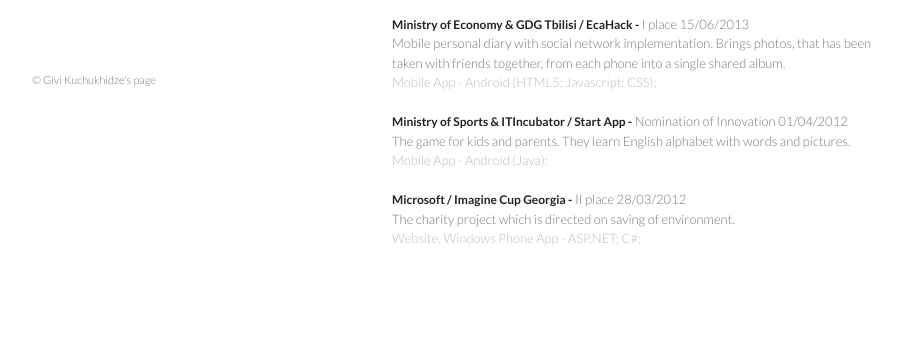
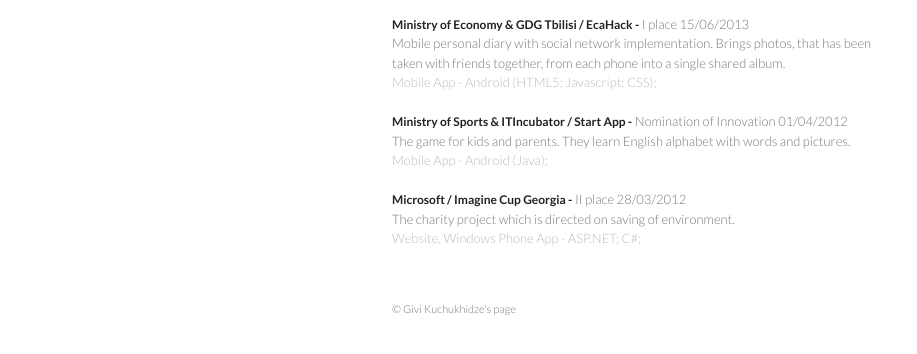
Before and after one commit to givik/givik.github.io, a plain HTML site: page index.html in a window 1280 px wide. Shown: the part 620-974 px from the top of the page, without its empty margins (178-1095 px from the left). Before the commit the page ends 919 px from the top, so only its background shows below. Drawn offline with Linux system fonts and the light colour scheme.

Commit message:
change footer

```diff
--- a/index.html
+++ b/index.html
@@ -24,14 +24,14 @@
   </head>
   <body>
 
-  <script>
+    <script>
     (function(){
       // change to secure protocol
       var host = "givik.github.io";
       if ((host == window.location.host) && (window.location.protocol != "https:"))
           window.location.protocol = "https"
-    });
-  </script>
+    })();
+    </script>
 
     <div class="wrapper">
         <ul class="rrssb-buttons clearfix rrssb-1">
@@ -246,10 +246,10 @@
         <br>The charity project which is directed on saving of environment.
         <br><grey>Website, Windows Phone App - ASP.NET; C#;</grey>
 
+          <footer>
+            <p class="buttons desaturate"><small>© Givi Kuchukhidze's page</small></p>
+          </footer>
       </section>
-      <footer>
-        <p class="buttons desaturate"><small>© Givi Kuchukhidze's page</small></p>
-      </footer>
     </div>
     <script src="javascripts/scale.fix.js"></script>
 
--- a/stylesheets/styles.css
+++ b/stylesheets/styles.css
@@ -141,10 +141,9 @@
 }
 
 footer {
-  width:270px;
+  width:100%;
   float:left;
-  position:fixed;
-  bottom:50px;
+  margin-top: 60px;
 }
 
 @media print, screen and (max-width: 960px) {
```
